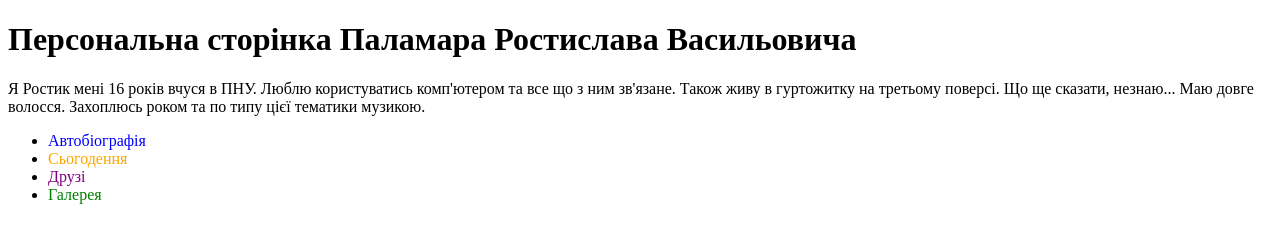
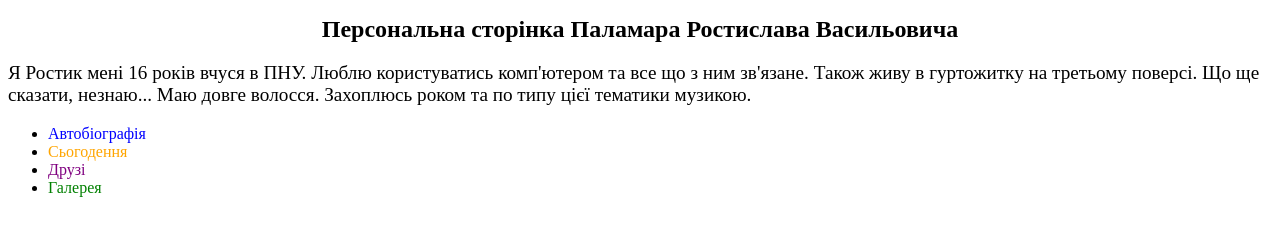
Before and after one commit to Heluxe/pract4, a plain HTML site: page index.html in a window 1280 px wide. Drawn offline with Linux system fonts and the light colour scheme.

Commit message:
Update index.html

```diff
--- a/index.html
+++ b/index.html
@@ -16,6 +16,14 @@
 			color: #00FF00;
 			text-decoration: none;
 		}
+		h1 {
+			text-align: center; /* Вирівнюємо по центру */
+			font-size: 24px; /* Встановлюємо розмір шрифту 24 пікселя */
+		}
+
+		p {
+			font-size: 1.2em; /* Збільшуємо розмір шрифту на 20% */
+		}
 	</style>
 </head>
 
```
